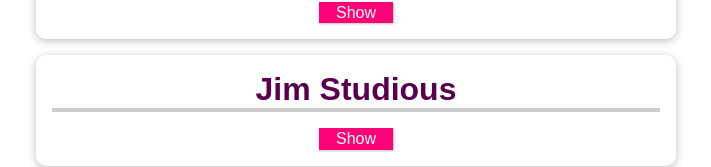
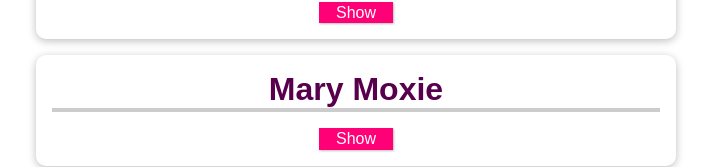
Before and after one commit to PJLindsay/vue-start, a Vue app: page / in a window 1280 px wide. Shown: the part 267-434 px from the top of the page, without its empty margins (284-995 px from the left). Built offline with nearby package versions, Linux system fonts and the light colour scheme.

Commit message:
Use props

```diff
--- a/package.json
+++ b/package.json
@@ -1,5 +1,5 @@
 {
-  "name": "vue-first-app",
+  "name": "vue-start",
   "version": "0.1.0",
   "private": true,
   "scripts": {
--- a/src/App.vue
+++ b/src/App.vue
@@ -4,8 +4,16 @@
       <h1>My Friends</h1>
     </header>
     <ul>
-      <friend-contact></friend-contact>
-      <friend-contact></friend-contact>
+      <friend-contact
+        name="Jim Studious"
+        phone-number="555 444 3333"
+        email-address="jim@localhost.com"
+      ></friend-contact>
+      <friend-contact
+        name="Mary Moxie"
+        phone-number="555 223 3344"
+        email-address="mary@localhost.com"
+      ></friend-contact>
     </ul>
   </section>
 </template>
--- a/src/components/FriendContact.vue
+++ b/src/components/FriendContact.vue
@@ -1,15 +1,20 @@
 <template>
   <li>
-    <h2>{{ friend.name }}</h2>
+    <h2>{{ name }}</h2>
     <button @click="toggleDetails">{{ detailsAreVisible ? 'Hide' : 'Show'}}</button>
     <ul v-if="detailsAreVisible">
-    <li><strong>Phone:</strong> {{ friend.phone }}</li>
-    <li><strong>Email:</strong> {{ friend.email }}</li>
+    <li><strong>Phone:</strong> {{ phoneNumber }}</li>
+    <li><strong>Email:</strong> {{ emailAddress }}</li>
     </ul>
   </li>
 </template>
 <script>
 export default {
+  props: [
+    'name',
+    'phoneNumber',
+    'emailAddress'
+  ],
   data () {
     return {
       detailsAreVisible: false,
```
